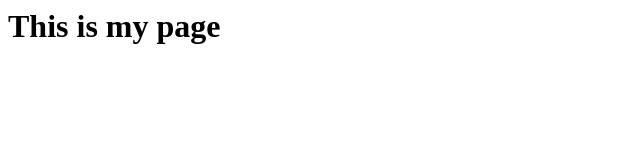
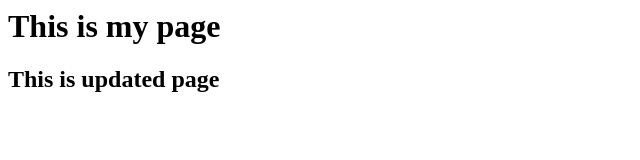
Before and after one commit to yogeshwarisawant/exam-practice-repo, a plain HTML site: page index.html in a window 1280 px wide. Shown: the whole page, without its empty margins (0-640 px from the left). Drawn offline with Linux system fonts and the light colour scheme.

Commit message:
added to my github

```diff
--- a/index.html
+++ b/index.html
@@ -1 +1,2 @@
 <h1>This is my page</h1>
+<h2>This is updated page</h2>
```
Also changed, not shown: 1 other file.
